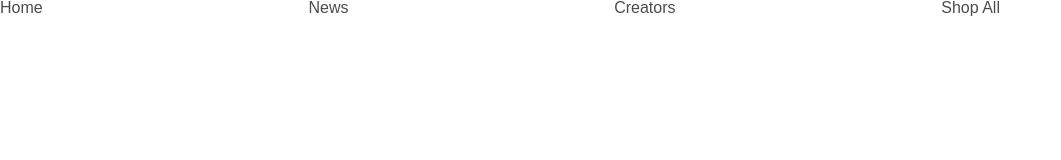
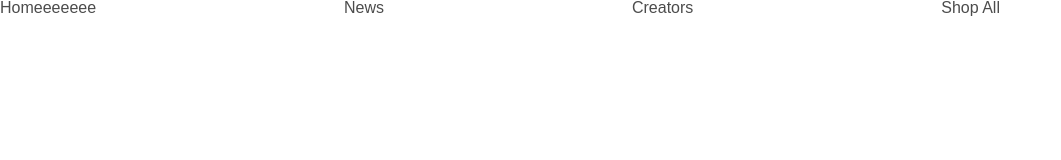
Before and after one commit to Satomi-szk/dezasuta, a plain HTML site: page 20240316/index.html in a window 1280 px wide. Shown: the whole page, without its empty margins (0-1061 px from the left). Drawn offline with Linux system fonts and the light colour scheme.

Commit message:
2回目のGIT

```diff
--- a/20240316/index.html
+++ b/20240316/index.html
@@ -13,7 +13,7 @@
 <body>
     <nav>
         <ul>
-            <li><a href="">Home</a></li>
+            <li><a href="">Homeeeeeee</a></li>
             <li><a href="">News</a></li>
             <li><a href="">Creators</a></li>
             <li><a href="">Shop All</a></li>
```
Also changed, not shown: 1 other file.
